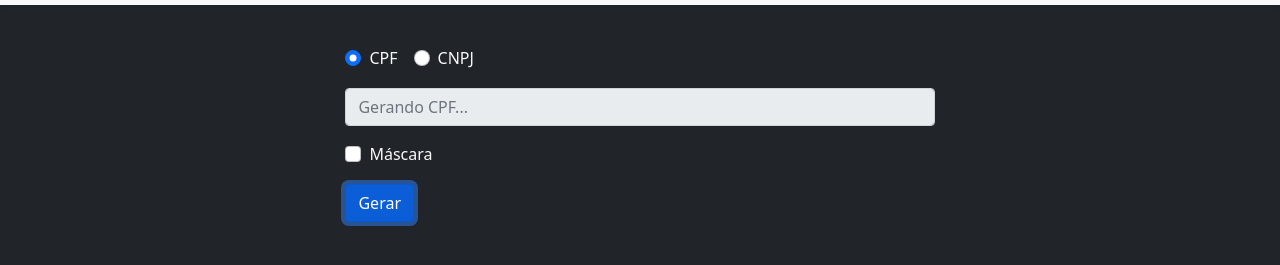
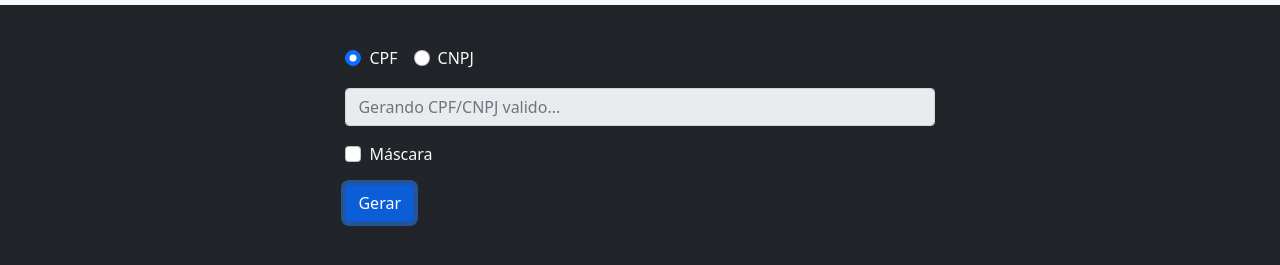
Before and after one commit to domingosmiguel/cpf_generator_front, a website: page index.html in a window 1280 px wide. Both pictures are taken after a click on the button "Gerar". Shown: the part 53-318 px from the top of the page. Drawn offline with nearby package versions, Linux system fonts and the light colour scheme; no server answers; a web font is replaced by a local one.

Commit message:
chore: edit input placeholder

```diff
--- a/index.html
+++ b/index.html
@@ -78,7 +78,7 @@
             type="text"
             class="form-control"
             id="newCPF"
-            placeholder="Novo CPF"
+            placeholder="Novo CPF/CNPJ"
             aria-label="Search"
             readonly
           />
--- a/src/server.js
+++ b/src/server.js
@@ -10,7 +10,7 @@ const checkbox_mask = document.getElementById('checkbox_mask');
 
 const getCPF = async () => {
   input.value = '';
-  input.placeholder = 'Gerando CPF...';
+  input.placeholder = 'Gerando CPF/CNPJ valido...';
   try {
     const promise = await axios.get(
       `https://cpf-generator-api-8nmz.onrender.com/${
```
